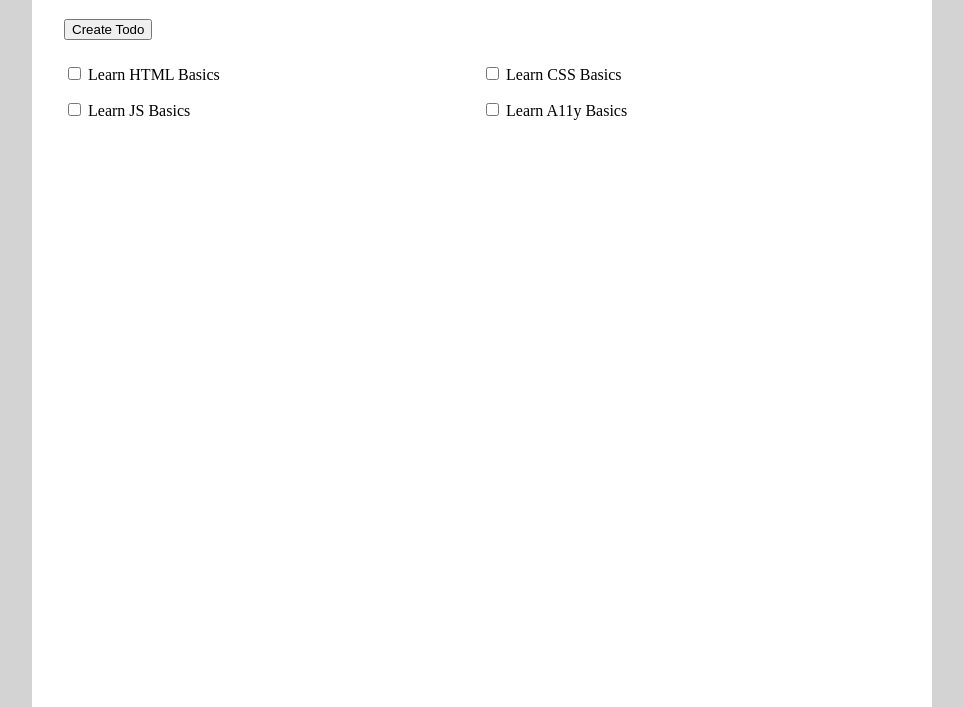
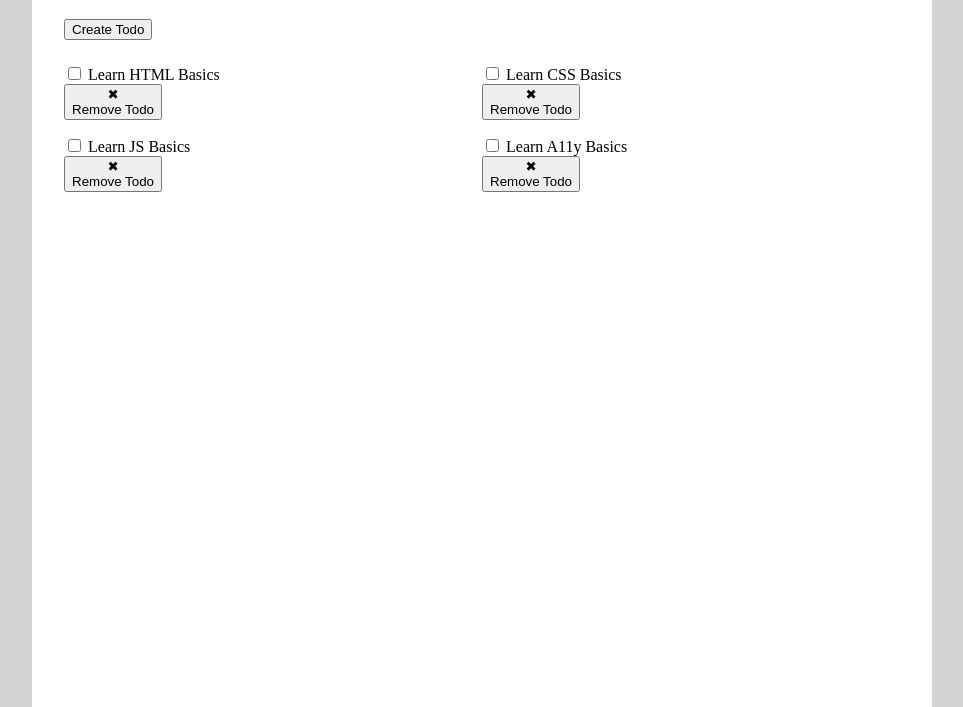
Before and after one commit to cerebralideas/web-basics-workshop, a plain HTML site: page index.html in a window 1280 px wide. Shown: the part 93-800 px from the top of the page, without its empty margins (158-1121 px from the left). Drawn offline with Linux system fonts and the light colour scheme.

Commit message:
step-three

```diff
--- a/index.html
+++ b/index.html
@@ -16,35 +16,68 @@
 		   not wrap
 
 		NOTES: Make sure there is no text collision or visual
-		defects no matter the width or length of text
+		defects no matter the width or length of text. Pssst,
+		use CSS tables.
 	-->
 	<main class="todo-app">
 		<h1>Simple Todo App</h1>
 		<button>Create Todo</button>
 		<ul class="todo-list">
 				<li class="todo">
+					<div class="todo-wrapper">
 						<label>
 							<input type="checkbox" />
-					<span class="">Learn HTML Basics</span>
+							<span>Learn HTML Basics</span>
 						</label>
+						<div class="todo-remove">
+							<button class="todo-removeBtn">
+								<span class="todo-removeIcon"></span>
+								<span class="todo-removeText">Remove Todo</span>
+							</button>
+						</div>
+					</div>
 				</li>
 				<li class="todo">
+					<div class="todo-wrapper">
 						<label>
 							<input type="checkbox" />
-					<span class="">Learn CSS Basics</span>
+							<span>Learn CSS Basics</span>
 						</label>
+						<div class="todo-remove">
+							<button class="todo-removeBtn">
+								<span class="todo-removeIcon"></span>
+								<span class="todo-removeText">Remove Todo</span>
+							</button>
+						</div>
+					</div>
 				</li>
 				<li class="todo">
+					<div class="todo-wrapper">
 						<label>
 							<input type="checkbox" />
-					<span class="">Learn JS Basics</span>
+							<span>Learn JS Basics</span>
 						</label>
+						<div class="todo-remove">
+							<button class="todo-removeBtn">
+								<span class="todo-removeIcon"></span>
+								<span class="todo-removeText">Remove Todo</span>
+							</button>
+						</div>
+					</div>
 				</li>
 				<li class="todo">
+					<div class="todo-wrapper">
 						<label>
 							<input type="checkbox" />
-					<span class="">Learn A11y Basics</span>
+							<span>Learn A11y Basics</span>
 						</label>
+						<div class="todo-remove">
+							<button class="todo-removeBtn">
+								<span class="todo-removeIcon"></span>
+								<span class="todo-removeText">Remove Todo</span>
+							</button>
+						</div>
+					</div>
 				</li>
 			</ul>
 	</main>
--- a/style.css
+++ b/style.css
@@ -35,3 +35,7 @@ body {
 		font-size: initial;
 	}
 }
+.todo-removeIcon:before {
+	display: block;
+	content: "\2716";
+}
```
Lines whose indentation alone changed are shown as unchanged.
